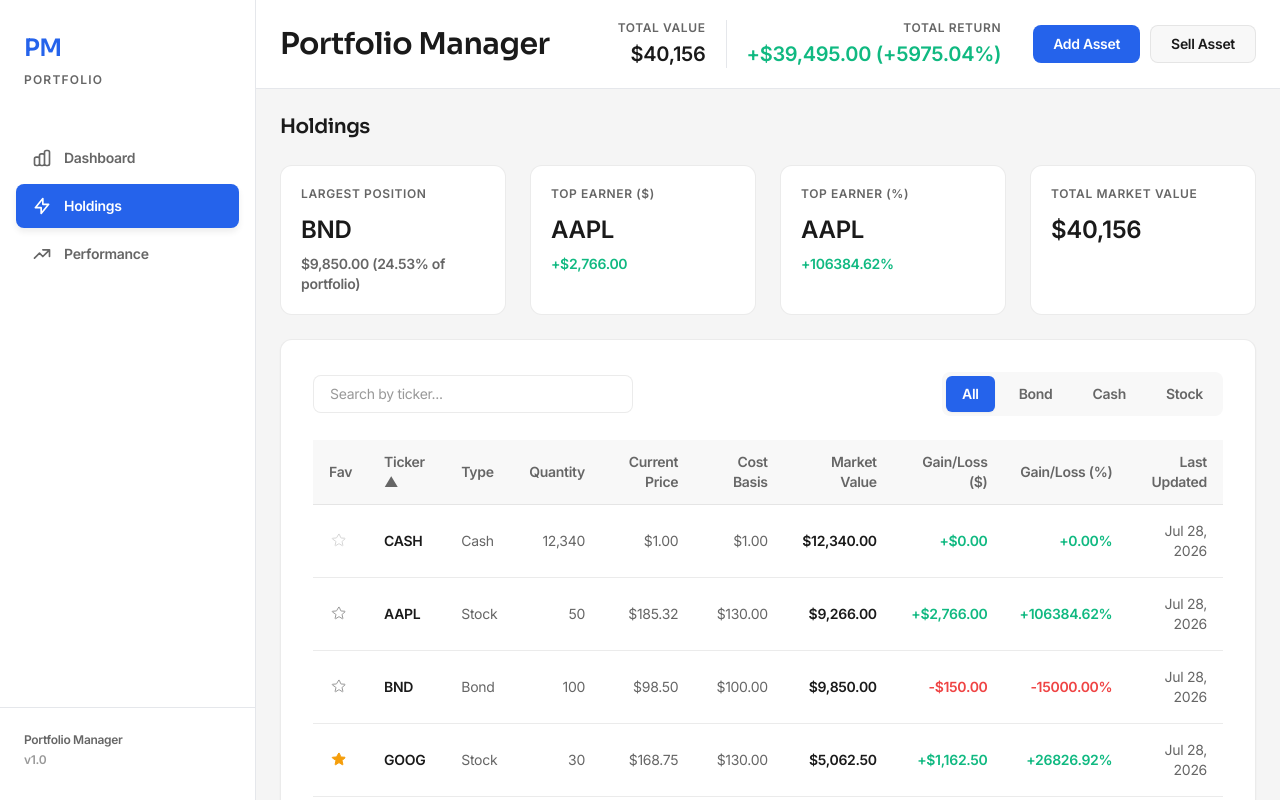
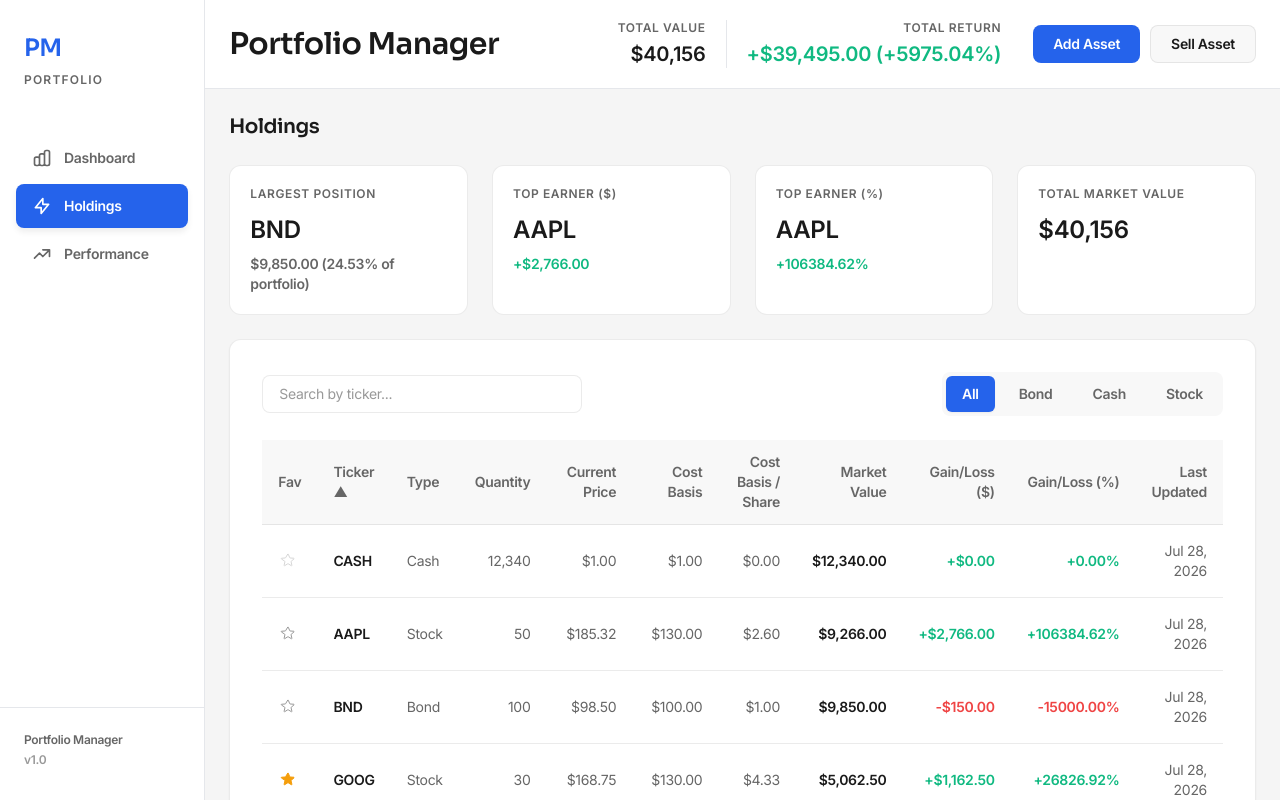
Before and after one commit to tomatopretz/PortfolioManager, a React (Vite) app in the folder frontend/: page /holdings in a window 1280 px wide. Shown: the top 800 px of the page. Built offline with nearby package versions, Linux system fonts and the light colour scheme; no server answers.

Commit message:
Add cost basis per share to holdings table

```diff
--- a/frontend/src/pages/HoldingsPage.jsx
+++ b/frontend/src/pages/HoldingsPage.jsx
@@ -4,13 +4,19 @@ import LoadingSpinner from '../components/common/LoadingSpinner'
 import EmptyState from '../components/common/EmptyState'
 import FavouriteStar from '../components/holdings/FavouriteStar'
 import HoldingsSummaryCards from '../components/holdings/HoldingsSummaryCards'
-import { formatCurrency, formatSignedCurrencyOrNA, formatSignedPercentOrNA } from '../utils/format'
+import { formatCurrency, formatCurrencyOrNA, formatSignedCurrencyOrNA, formatSignedPercentOrNA } from '../utils/format'
 
 const isCash = (item) => String(item.assetType || '').toLowerCase() === 'cash'
 const isZeroQuantity = (item) => Number(item.quantity ?? 0) === 0
 const capitalize = (value) => {
   const str = String(value || '')
   return str.charAt(0).toUpperCase() + str.slice(1)
+}
+
+const getCostBasisPerShare = (item) => {
+  const quantity = Number(item.quantity ?? 0)
+  if (quantity === 0) return null
+  return (item.costBasis ?? 0) / quantity
 }
 
 const formatDate = (value) => {
@@ -26,6 +32,7 @@ const columns = [
   { key: 'quantity', label: 'Quantity', align: 'right' },
   { key: 'currentPrice', label: 'Current Price', align: 'right' },
   { key: 'costBasis', label: 'Cost Basis', align: 'right' },
+  { key: 'costBasisPerShare', label: 'Cost Basis / Share', align: 'right' },
   { key: 'marketValue', label: 'Market Value', align: 'right' },
   { key: 'gainLoss', label: 'Gain/Loss ($)', align: 'right' },
   { key: 'gainLossPercent', label: 'Gain/Loss (%)', align: 'right' },
@@ -33,8 +40,8 @@ const columns = [
 ]
 
 const compareValues = (a, b, key) => {
-  const av = a[key]
-  const bv = b[key]
+  const av = key === 'costBasisPerShare' ? getCostBasisPerShare(a) : a[key]
+  const bv = key === 'costBasisPerShare' ? getCostBasisPerShare(b) : b[key]
   if (typeof av === 'string' || typeof bv === 'string') {
     return String(av ?? '').localeCompare(String(bv ?? ''))
   }
@@ -225,6 +232,9 @@ function HoldingsPage() {
                       <td className="px-4 py-4 text-right text-[var(--text-secondary)]">
                         {formatCurrency(item.costBasis)}
                       </td>
+                      <td className="px-4 py-4 text-right text-[var(--text-secondary)]">
+                        {formatCurrencyOrNA(getCostBasisPerShare(item))}
+                      </td>
                       <td className="px-4 py-4 text-right font-semibold text-[var(--text-primary)]">
                         {priceAvailable ? formatCurrency(item.marketValue) : 'N/A'}
                       </td>
```
